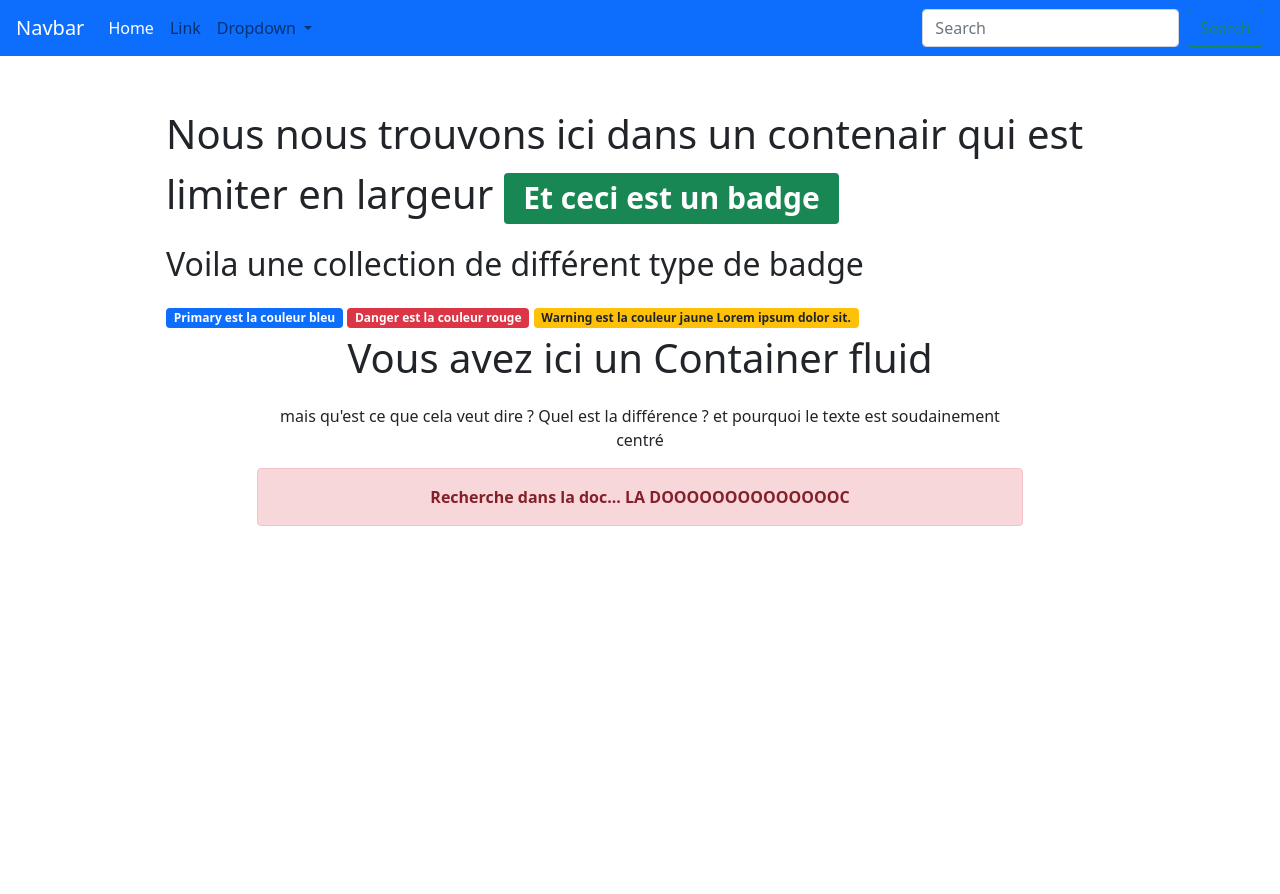
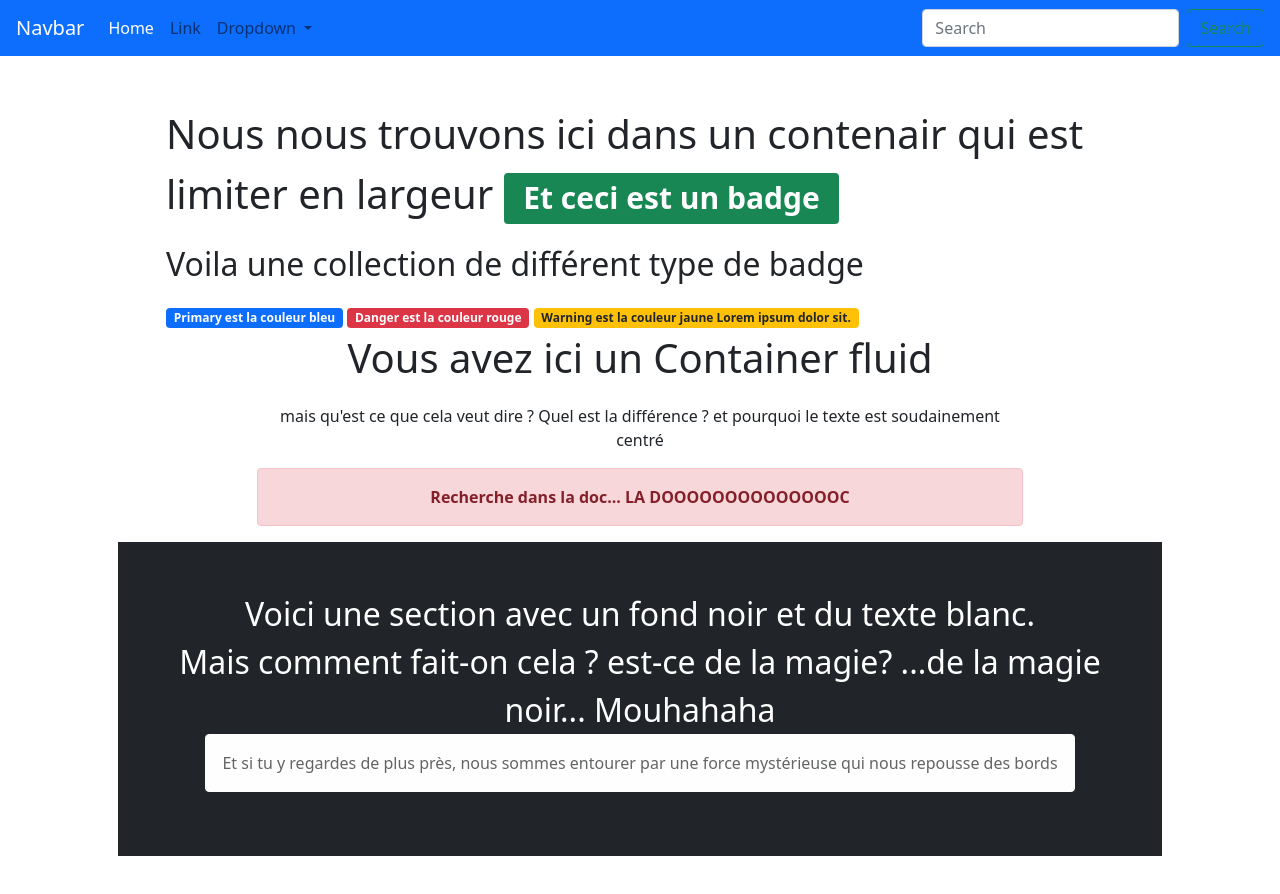
Before and after one commit to Slimibraah/exobootstrap, a website: page index.html in a window 1280 px wide. Before the commit the page ends 800 px from the top, so only its background shows below. Drawn offline with nearby package versions, Linux system fonts and the light colour scheme.

Commit message:
2iemcontainer

```diff
--- a/index.html
+++ b/index.html
@@ -72,7 +72,13 @@
             </div>
         </section>
     </div>
-
+    <section class=" d-flex flex-column align-items-center text-center text-white bg-dark p-5">
+      <p class="fs-2 m-0">Voici une section avec un fond noir et du texte blanc.</p>
+      <p class="fs-2 m-0">Mais comment fait-on cela ? est-ce de la magie? ...de la magie noir... Mouhahaha </p>
+      <div class="alert alert-light" role="alert ">
+          Et si tu y regardes de plus près, nous sommes entourer par une force mystérieuse qui nous repousse des bords
+      </div>
+  </section>
 </section>
     <script src="https://code.jquery.com/jquery-3.2.1.slim.min.js" integrity="sha384-KJ3o2DKtIkvYIK3UENzmM7KCkRr/rE9/Qpg6aAZGJwFDMVNA/GpGFF93hXpG5KkN" crossorigin="anonymous"></script>
     <script src="https://cdnjs.cloudflare.com/ajax/libs/popper.js/1.12.9/umd/popper.min.js" integrity="sha384-ApNbgh9B+Y1QKtv3Rn7W3mgPxhU9K/ScQsAP7hUibX39j7fakFPskvXusvfa0b4Q" crossorigin="anonymous"></script>
```
